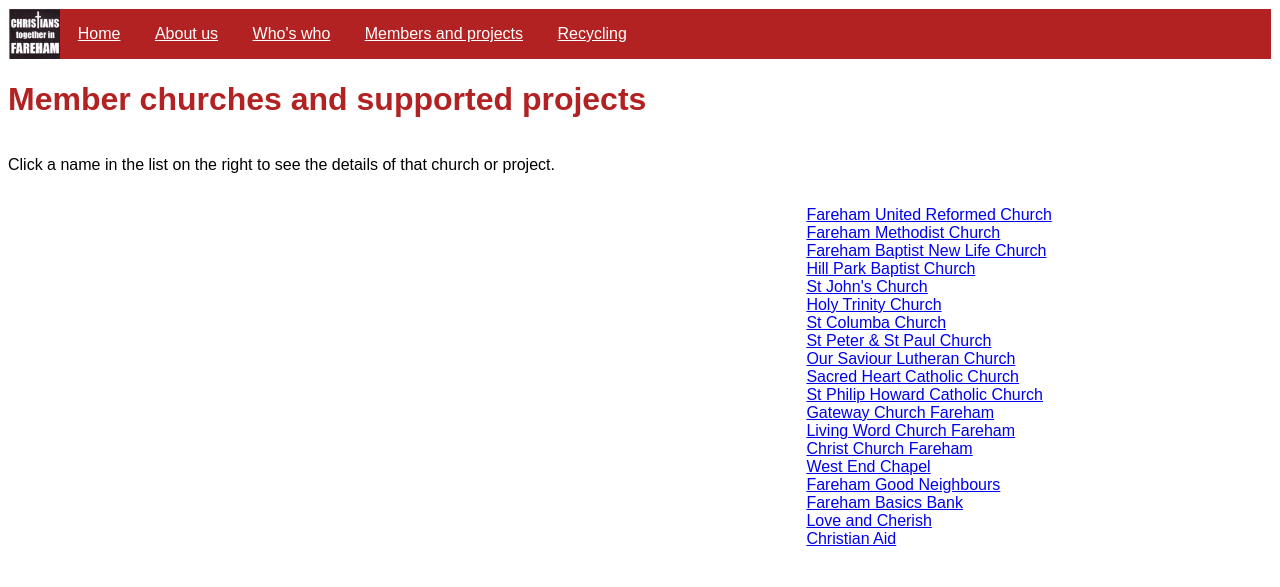
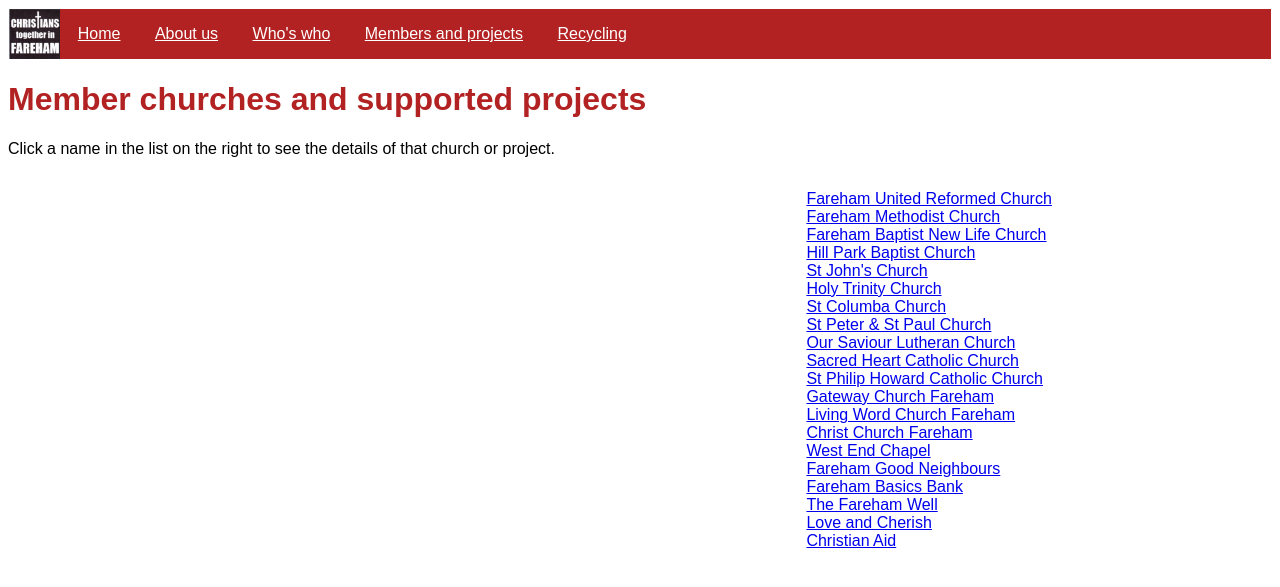
Before and after one commit to hicksjduk/ctif-website, a PHP site: page /members.php in a window 1280 px wide. Shown: the top 587 px of the page. Run offline with PHP 8.4, Linux system fonts and the light colour scheme.

Commit message:
The Well

```diff
--- a/public/index.php
+++ b/public/index.php
@@ -41,6 +41,11 @@ what we do, or about any of our member churches, please
 to serve as the Chair of CTiF for the next three years. We are delighted that Sam has
 agreed to take on this role. To find out a little bit more about her, please visit
 <a href="whoswho.php">our "Who's Who" page.</a>
+<p><b>The Fareham Well</b> - a grant-making charity with its origins in a
+Christians Together in Fareham project - is inviting applications for grants.
+For more information, <a href="https://www.farehamwell.org.uk/">please
+visit their website</a>, through which
+online grant applications can also be made.
 </div>
 <div>
 <p>&nbsp;
--- a/public/members.php
+++ b/public/members.php
@@ -16,10 +16,10 @@ function show(div) {
 include("nav.html")
 ?>
 <h1>Member churches and supported projects</h1>
-<div id="members"/>
-<div id="content">
 <p>
 Click a name in the list on the right to see the details of that church or project.
+<div id="members">
+<div id="content">
 
 <div class="churchdata" id="urc" style="display:none">
 <img src="/images/furc_img_assist_custom.jpg" width="200" align="left" style="padding-right: 20px">
@@ -154,6 +154,12 @@ Click a name in the list on the right to see the details of that church or proje
 <a href="https://friendsofthehomeless.org.uk/" target="_">(website)</a>
 </div>
 
+<div class="churchdata" id="thewell" style="display:none">
+<img src="https://www.farehamwell.org.uk/wp-content/uploads/2024/12/Fareham-Well-Logo-2.png" width="200" height="200" align="left" style="padding-right: 20px">
+<h2>The Fareham Well</h2>
+<p><a href="https://www.farehamwell.org.uk/" target="_">(website)</a>
+</div>
+
 <div class="churchdata" id="lovecherish" style="display:none">
 <img src="/images/logo-love-and-cherish-1.png" width="200" align="left" style="padding-right: 20px">
 <h2>Love and Cherish Marriage Preparation</h2>
@@ -186,6 +192,7 @@ Click a name in the list on the right to see the details of that church or proje
 <li><a href="#" onclick="show('westendchapel')">West End Chapel</a>
 <li><a href="#" onclick="show('goodneighbours')">Fareham Good Neighbours</a>
 <li><a href="#" onclick="show('basicsbank')">Fareham Basics Bank</a>
+<li><a href="#" onclick="show('thewell')">The Fareham Well</a>
 <li><a href="#" onclick="show('lovecherish')">Love and Cherish</a>
 <li><a href="#" onclick="show('christianaid')">Christian Aid</a>
 </ul>
--- a/public/site.css
+++ b/public/site.css
@@ -36,14 +36,16 @@ h2 {
 	padding-top: 10px;
 }
 
+#members {
+	display: flex
+}
+
 #members #content {
-	float: left;
-	width: 60%;
+	flex: 6;
 }
 
 #members #menu {
-	float: right;
-	width: 40%;
+	flex: 4;
 }
 
 #members #menu ul {
```
